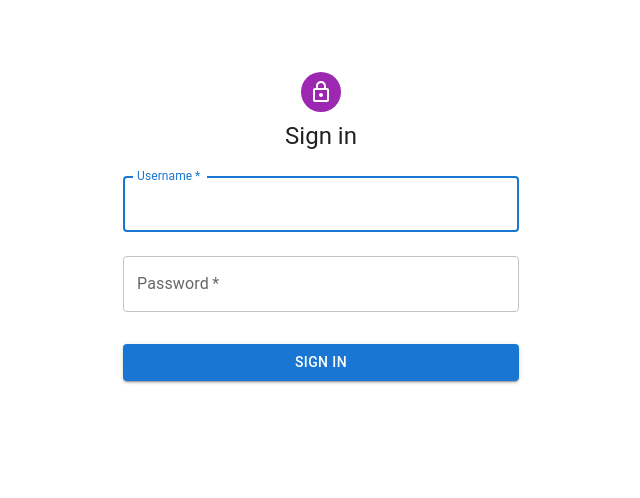
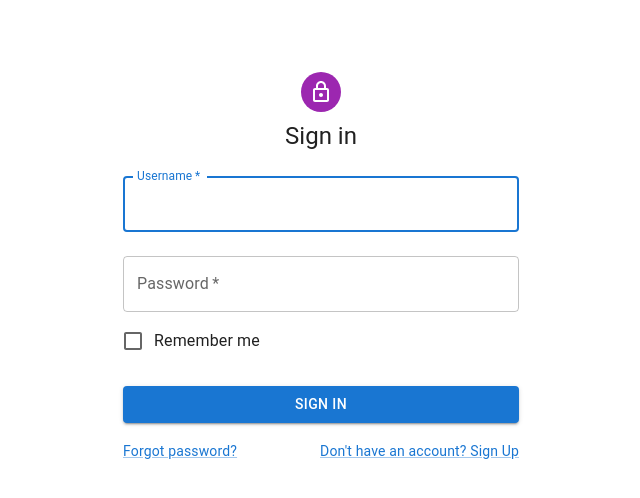
Before and after one commit to Staff-Management/Staff-Management, a React (Create React App) app in the folder frontend/: page /Login in a window 1280 px wide. Shown: the top 498 px of the page, without its empty margins (319-959 px from the left). Built offline with nearby package versions, Linux system fonts and the light colour scheme.

Commit message:
Frontend Login

```diff
--- a/frontend/src/features/login/Login.jsx
+++ b/frontend/src/features/login/Login.jsx
@@ -5,7 +5,11 @@ import { useNavigate } from 'react-router-dom'
 import Avatar from '@mui/material/Avatar';
 import Button from '@mui/material/Button';
 import CssBaseline from '@mui/material/CssBaseline';
+import FormControlLabel from '@mui/material/FormControlLabel';
 import TextField from '@mui/material/TextField';
+import Link from '@mui/material/Link';
+import Grid from '@mui/material/Grid';
+import Checkbox from '@mui/material/Checkbox';
 import Box from '@mui/material/Box';
 import LockOutlinedIcon from '@mui/icons-material/LockOutlined';
 import Typography from '@mui/material/Typography';
@@ -53,6 +57,10 @@ function Login() {
               type="password"
               id="password"
             />
+            <FormControlLabel
+              control={<Checkbox value="remember" color="primary" />}
+              label="Remember me"
+            />
             <Button
               type="submit"
               fullWidth
@@ -61,6 +69,18 @@ function Login() {
             >
               Sign In
             </Button>
+            <Grid container>
+              <Grid item xs>
+                <Link href="#" variant="body2">
+                  Forgot password?
+                </Link>
+              </Grid>
+              <Grid item>
+                <Link href="#" variant="body2">
+                  {"Don't have an account? Sign Up"}
+                </Link>
+              </Grid>
+            </Grid>
           </Box>
         </Box>
       </Container>
```
